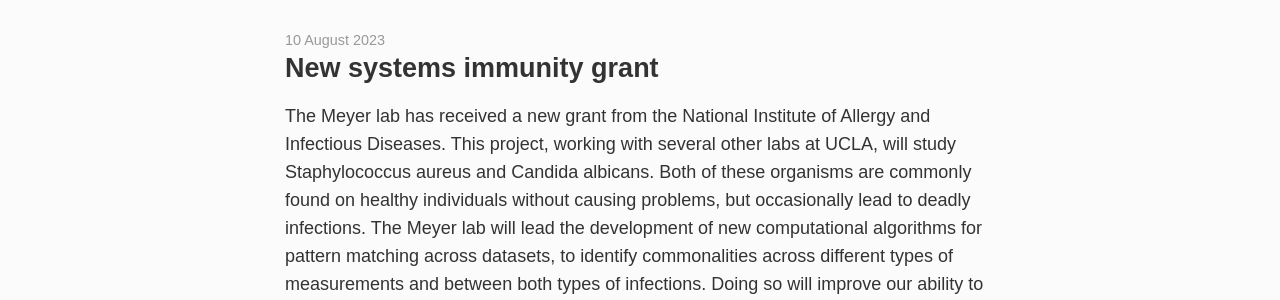
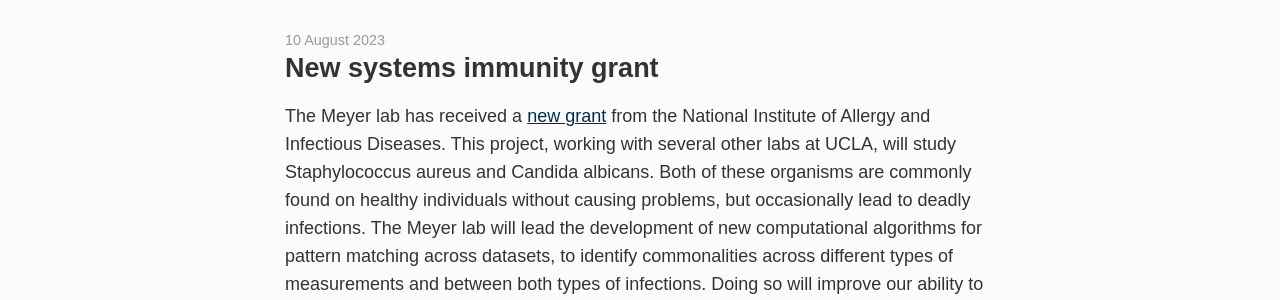
Before and after one commit to meyer-lab/asmlab.org, a Jekyll site: the page built from _posts/news/2023-08-10-NIH-U19-SysImmune.md, in a window 1280 px wide. Shown: the part 130-430 px from the top of the page. Built offline with Jekyll 4.4.1, drawn with Linux system fonts in a browser that asks for light colours; some web fonts are replaced; some of the changed lines change nothing that is shown; some of the changed text lies outside the part shown.

Commit message:
Add link for U19

```diff
--- a/_posts/news/2023-08-10-NIH-U19-SysImmune.md
+++ b/_posts/news/2023-08-10-NIH-U19-SysImmune.md
@@ -4,4 +4,4 @@ title:  New systems immunity grant
 date:   2023-08-10 12:00:00
 categories: news
 ---
-The Meyer lab has received a new grant from the National Institute of Allergy and Infectious Diseases. This project, working with several other labs at UCLA, will study Staphylococcus aureus and Candida albicans. Both of these organisms are commonly found on healthy individuals without causing problems, but occasionally lead to deadly infections. The Meyer lab will lead the development of new computational algorithms for pattern matching across datasets, to identify commonalities across different types of measurements and between both types of infections. Doing so will improve our ability to predict the outcome of infection and our understanding of how these infections become life-threatening.
+The Meyer lab has received a [new grant](https://reporter.nih.gov/project-details/10551707) from the National Institute of Allergy and Infectious Diseases. This project, working with several other labs at UCLA, will study Staphylococcus aureus and Candida albicans. Both of these organisms are commonly found on healthy individuals without causing problems, but occasionally lead to deadly infections. The Meyer lab will lead the development of new computational algorithms for pattern matching across datasets, to identify commonalities across different types of measurements and between both types of infections. Doing so will improve our ability to predict the outcome of infection and our understanding of how these infections become life-threatening.
```
